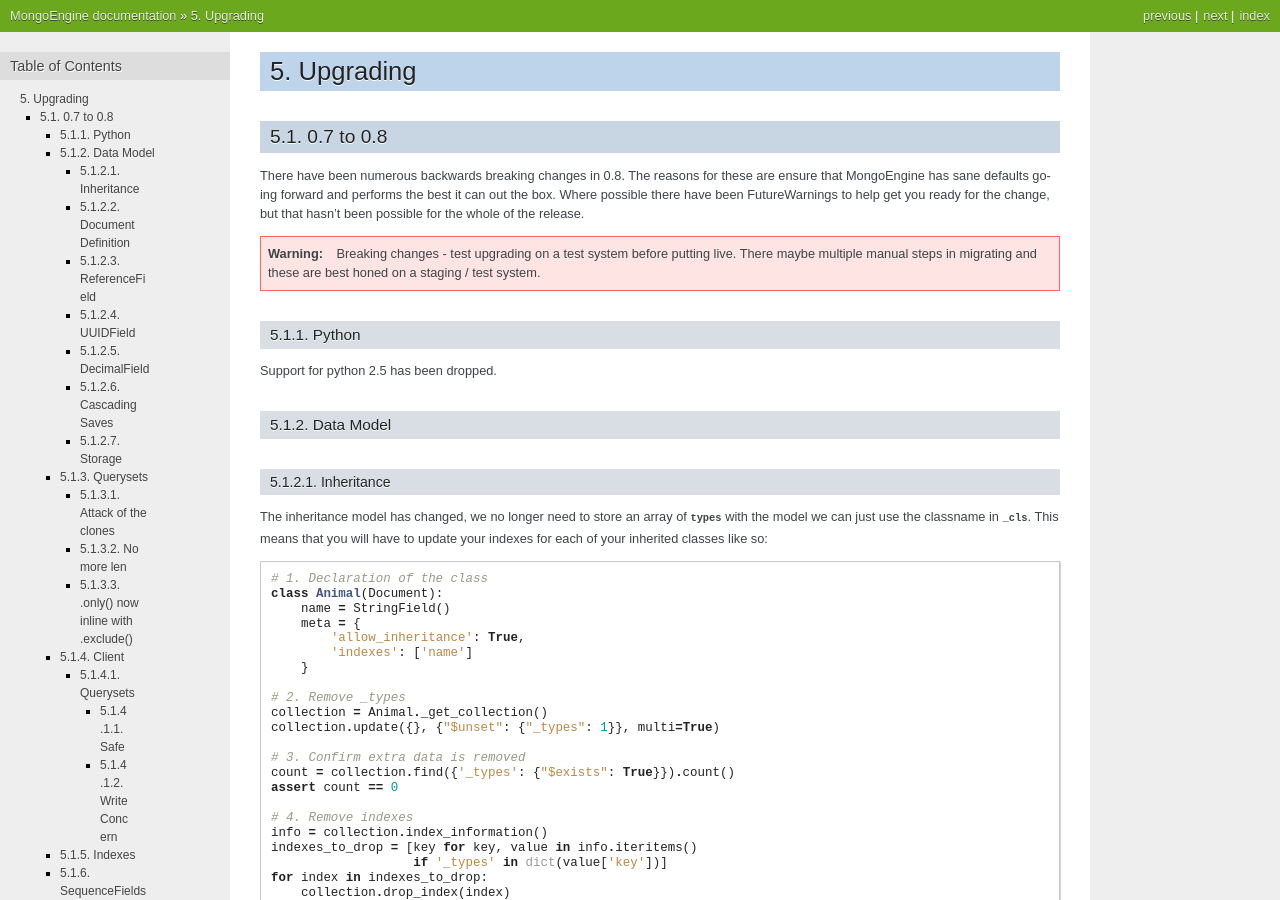
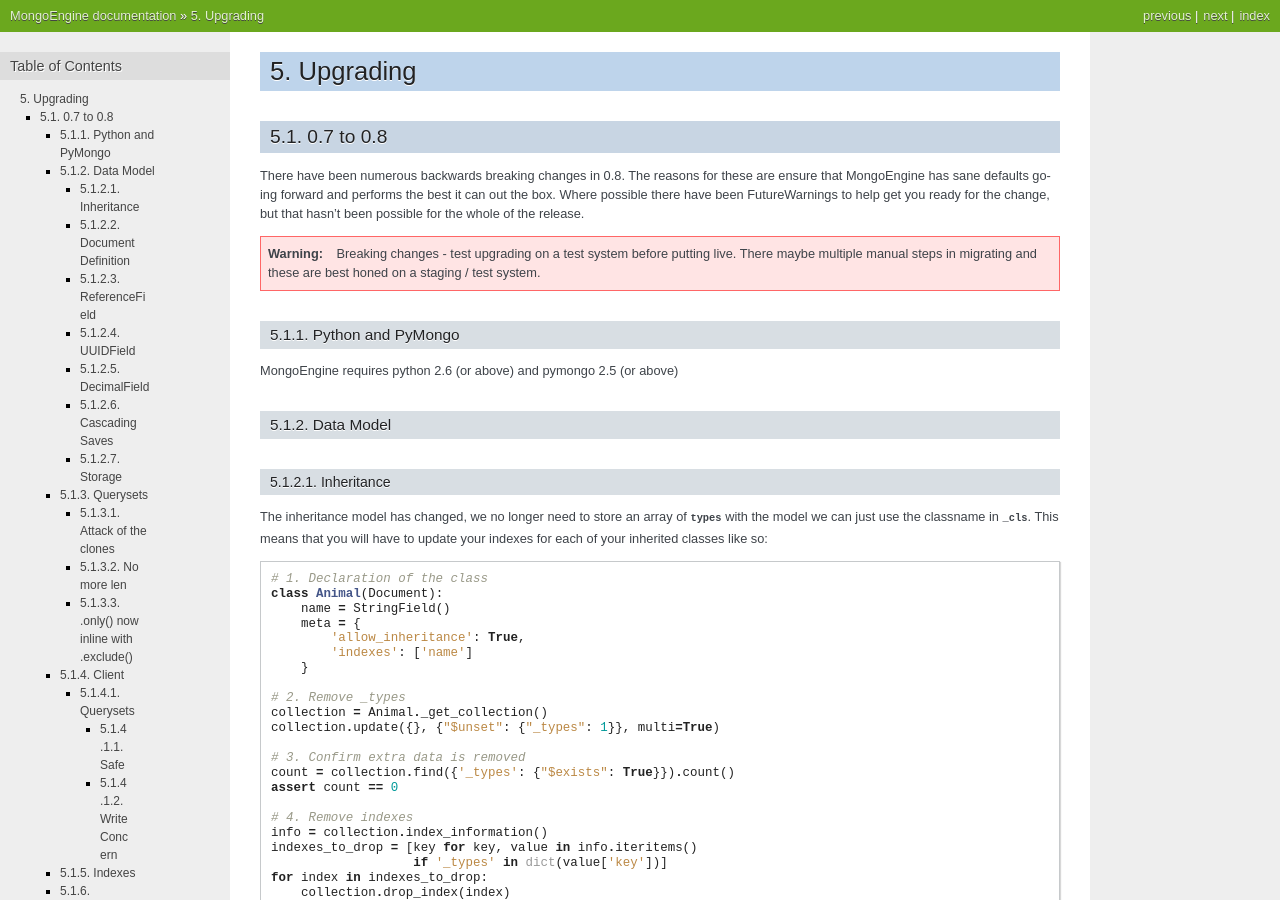
Before and after one commit to MongoEngine/mongoengine, a Sphinx documentation site: the page built from docs/upgrade.rst, in a window 1280 px wide and 900 px high. Built offline with Sphinx 7.4.7, drawn with Linux system fonts in a browser that asks for light colours; the version number could not be read and is left out.

Commit message:
Updated minimum requirements

```diff
--- a/docs/changelog.rst
+++ b/docs/changelog.rst
@@ -4,6 +4,7 @@ Changelog
 
 Changes in 0.8.X
 ================
+- Updated minimum requirement for pymongo to 2.5
 - Add support for new geojson fields, indexes and queries (#299)
 - If values cant be compared mark as changed (#287)
 - Ensure as_pymongo() and to_json honour only() and exclude() (#293)
--- a/docs/upgrade.rst
+++ b/docs/upgrade.rst
@@ -15,10 +15,10 @@ possible for the whole of the release.
     live. There maybe multiple manual steps in migrating and these are best honed
     on a staging / test system.
 
-Python
-=======
+Python and PyMongo
+==================
 
-Support for python 2.5 has been dropped.
+MongoEngine requires python 2.6 (or above) and pymongo 2.5 (or above)
 
 Data Model
 ==========
--- a/setup.py
+++ b/setup.py
@@ -74,7 +74,7 @@ setup(name='mongoengine',
       long_description=LONG_DESCRIPTION,
       platforms=['any'],
       classifiers=CLASSIFIERS,
-      install_requires=['pymongo'],
+      install_requires=['pymongo>=2.5'],
       test_suite='nose.collector',
       **extra_opts
 )
```
Also changed, not shown: .travis.yml.
